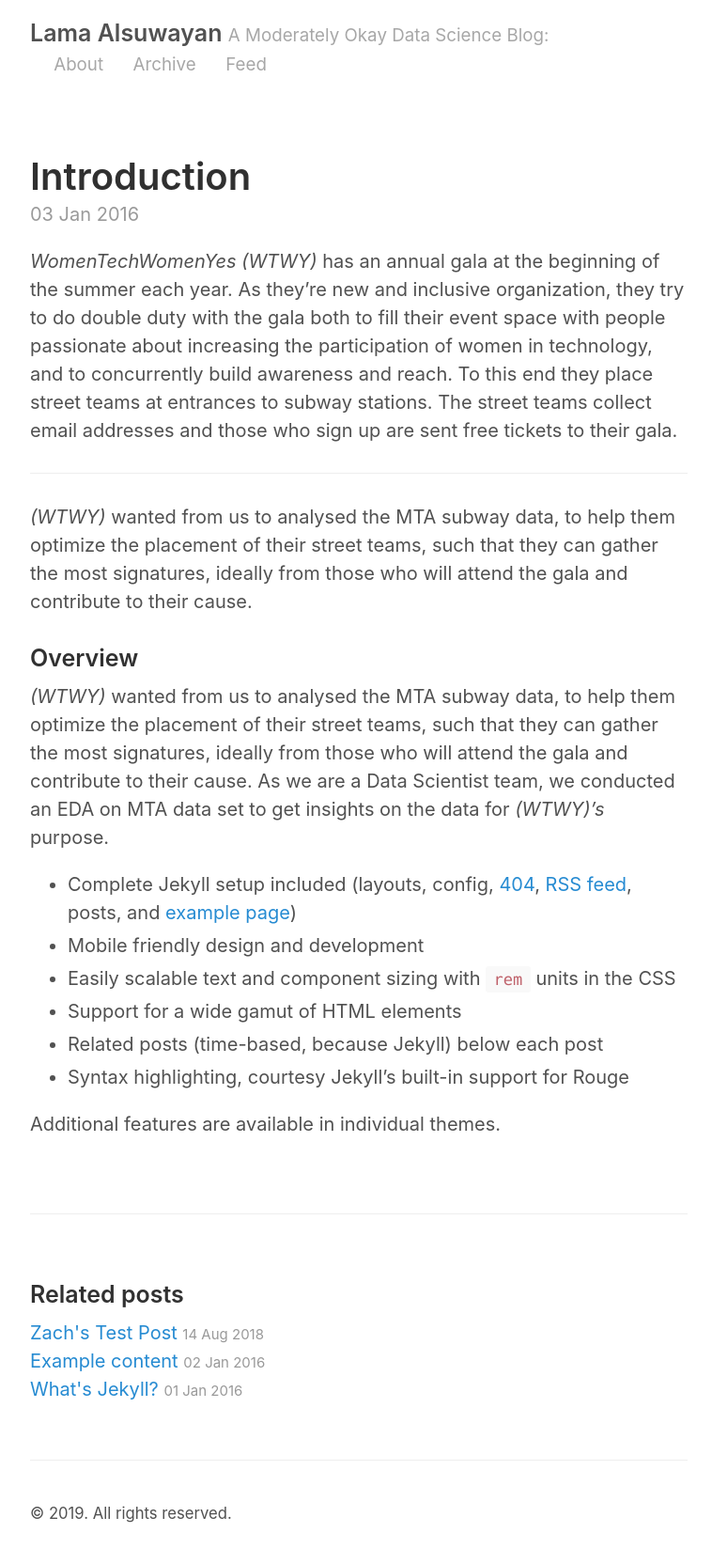
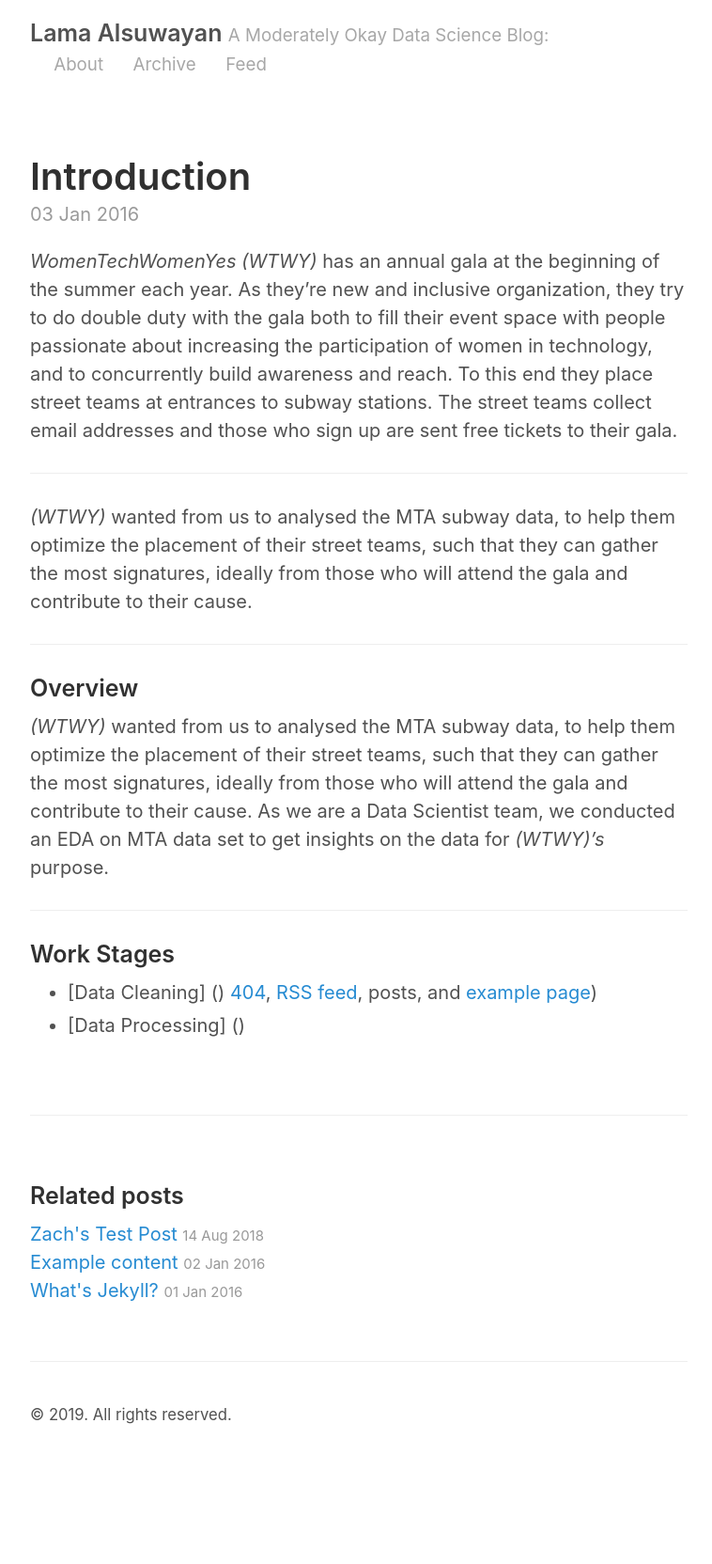
Before and after one commit to LamaM13/LamaM13.github.io, a Jekyll site: the page built from _posts/2016-01-03-introduction.md, in a window 1280 px wide. Shown: the whole page at 94% size, without its empty margins (258-1016 px from the left). Built offline with Jekyll 4.4.1, drawn with Linux system fonts in a browser that asks for light colours; after the commit the page ends 1559 px from its top, so only the background shows below that.

Commit message:
Editing the introcution for 6th time

```diff
--- a/_posts/2016-01-03-introduction.md
+++ b/_posts/2016-01-03-introduction.md
@@ -8,18 +8,16 @@ title: Introduction
 -----
 *(WTWY)* wanted from us to analysed the MTA subway data, to help them optimize the placement of their street teams, such that they can gather the most signatures, ideally from those who will attend the gala and contribute to their cause.
 
-
+-----
 
 ### Overview
 
 *(WTWY)* wanted from us to analysed the MTA subway data, to help them optimize the placement of their street teams, such that they can gather the most signatures, ideally from those who will attend the gala and contribute to their cause.
 As we are a Data Scientist team, we conducted an EDA on MTA data set to get insights on the data for *(WTWY)'s* purpose.
 
-* Complete Jekyll setup included (layouts, config, [404]({{ site.baseurl }}/404.html), [RSS feed]({{ site.baseurl }}/atom.xml), posts, and [example page]({{ site.baseurl }}/about))
-* Mobile friendly design and development
-* Easily scalable text and component sizing with `rem` units in the CSS
-* Support for a wide gamut of HTML elements
-* Related posts (time-based, because Jekyll) below each post
-* Syntax highlighting, courtesy Jekyll's built-in support for Rouge
+-----
 
-Additional features are available in individual themes.
+### Work Stages
+
+* [Data Cleaning] () [404]({{ site.baseurl }}/404.html), [RSS feed]({{ site.baseurl }}/atom.xml), posts, and [example page]({{ site.baseurl }}/about))
+* [Data Processing] ()
```
